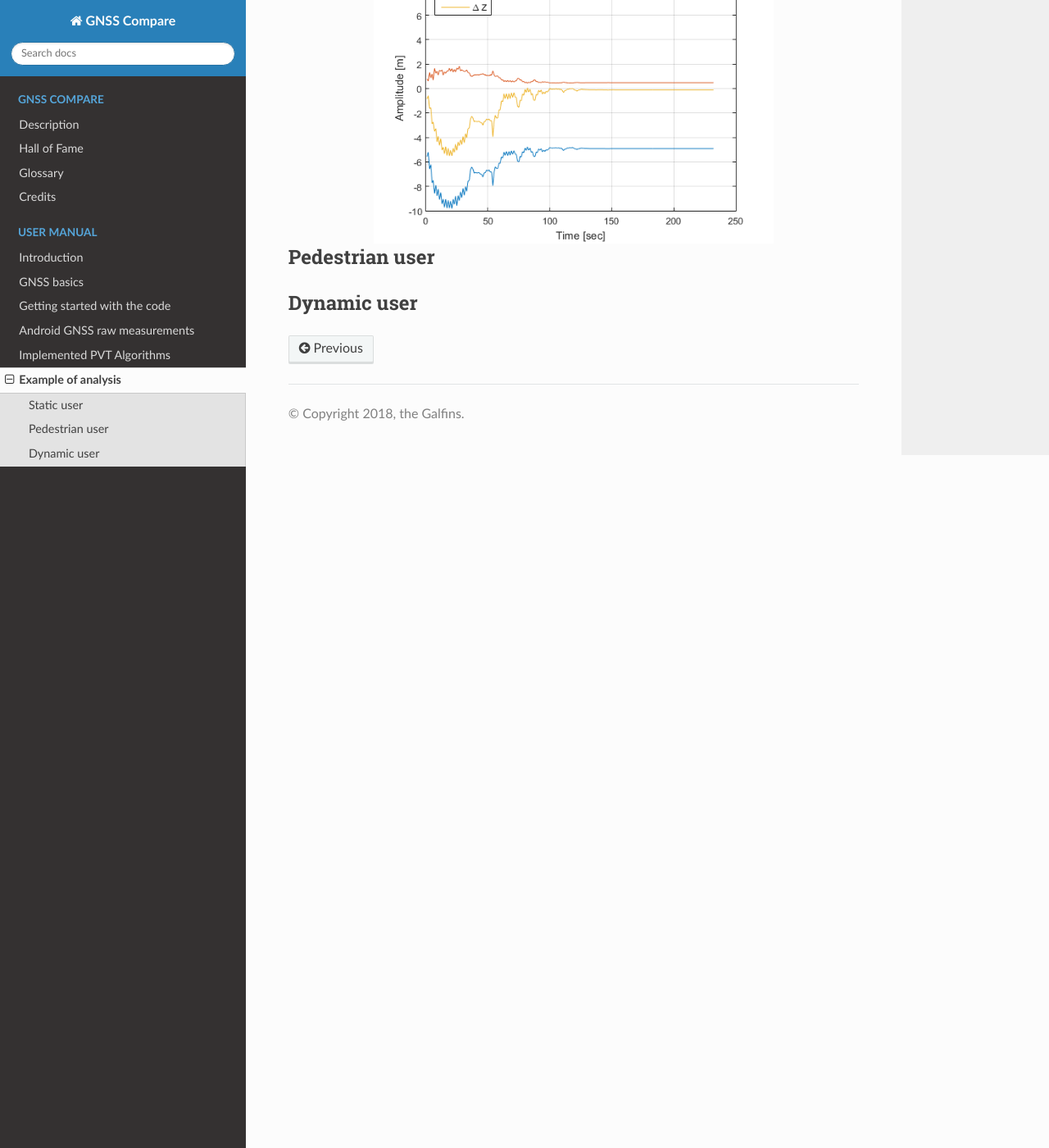
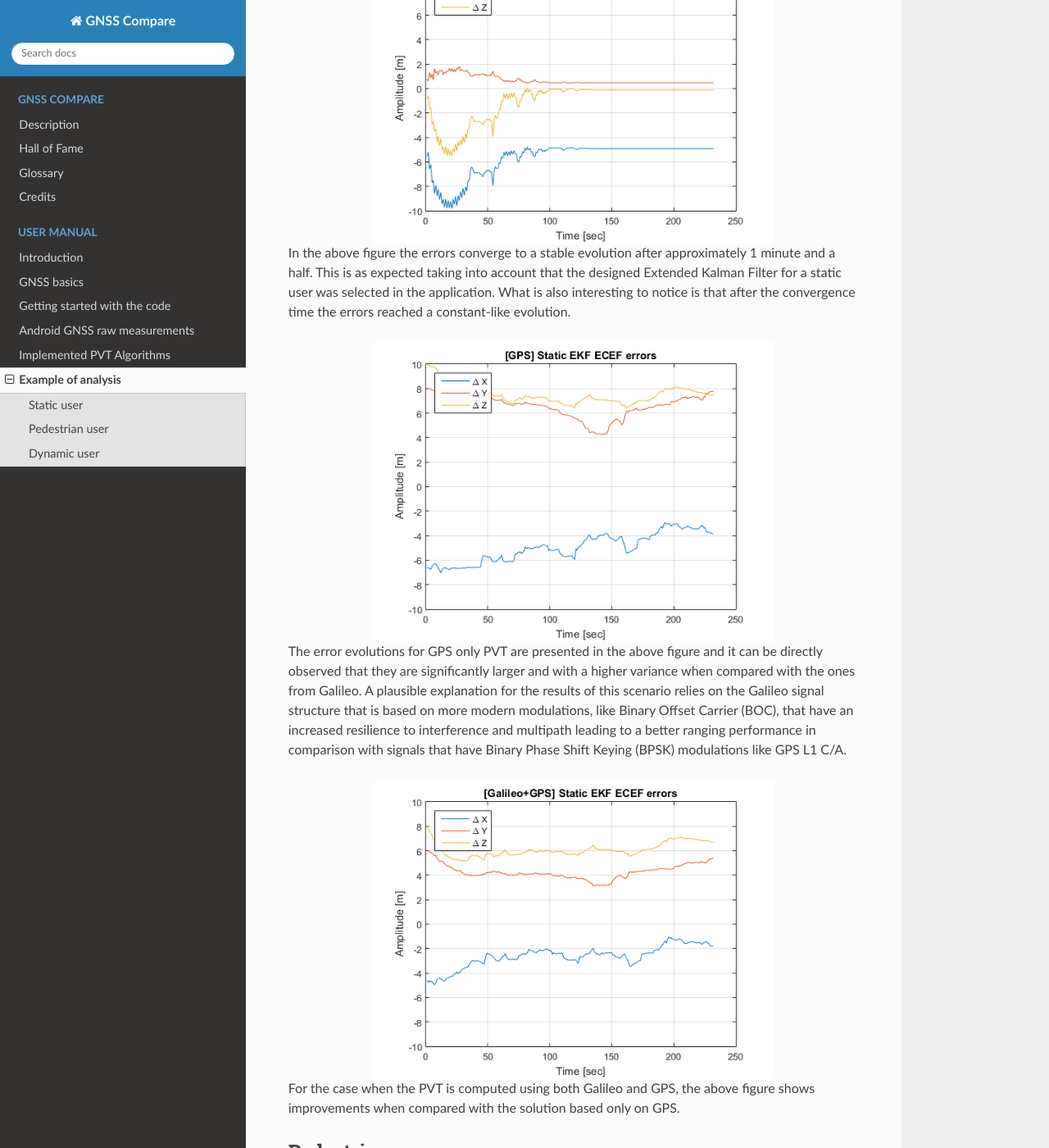
Before and after one commit to TheGalfins/GNSS_Compare, a Sphinx documentation site: the page built from docs/user_manual/example_analysis.rst, in a window 1280 px wide and 1400 px high, scrolled down 1370 px. Shown: the whole window at 82% size. Built offline with Sphinx 7.4.7 and the Read the Docs theme 2.0.0, drawn with Linux system fonts in a browser that asks for light colours; pages that are not in the unit, such as notebooks, are missing from menus; grey boxes are pictures that could not be loaded.

Commit message:
The Static case is finished

```diff
--- a/docs/user_manual/example_analysis.rst
+++ b/docs/user_manual/example_analysis.rst
@@ -45,6 +45,28 @@ frame.
     :align: center
     :alt: TheGalfins
 
+In the above figure the errors converge to a stable evolution after approximately 1 minute and a half. This is as expected taking into account that the designed Extended Kalman Filter for a static user was selected in the application. What is also
+interesting to notice is that after the convergence time the errors reached a constant-like evolution.
+
+.. image:: imgAnalysis/static_ekfGPS_ecefErrors.png
+    :width: 70%
+    :align: center
+    :alt: TheGalfins
+
+The error evolutions for GPS only PVT are presented in the above figure and it can be directly observed that they are
+significantly larger and with a higher variance when compared with the ones from Galileo. A plausible
+explanation for the results of this scenario relies on the Galileo signal structure that is based on more modern
+modulations, like Binary Offset Carrier (BOC), that have an increased resilience to interference and multipath
+leading to a better ranging performance in comparison with signals that have Binary Phase Shift Keying (BPSK)
+modulations like GPS L1 C/A.
+
+.. image:: imgAnalysis/static_ekfGalileo+GPS_ecefErrors.png
+    :width: 70%
+    :align: center
+    :alt: TheGalfins
+
+For the case when the PVT is computed using both Galileo and GPS, the above figure shows improvements when compared
+with the solution based only on GPS.
 
 
 Pedestrian user
```
